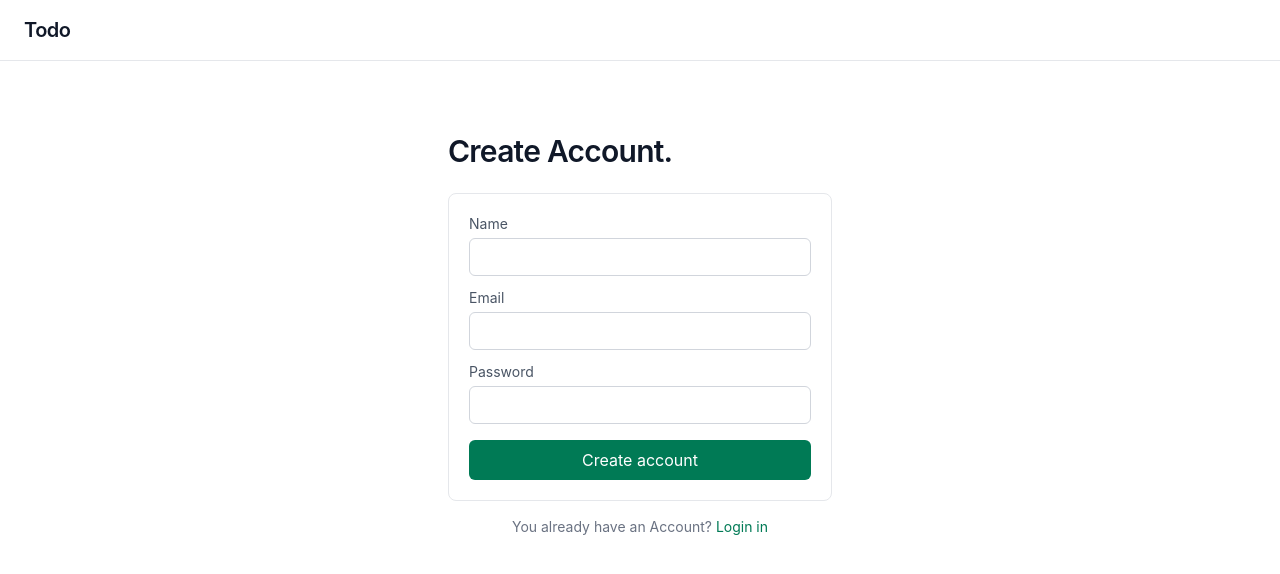
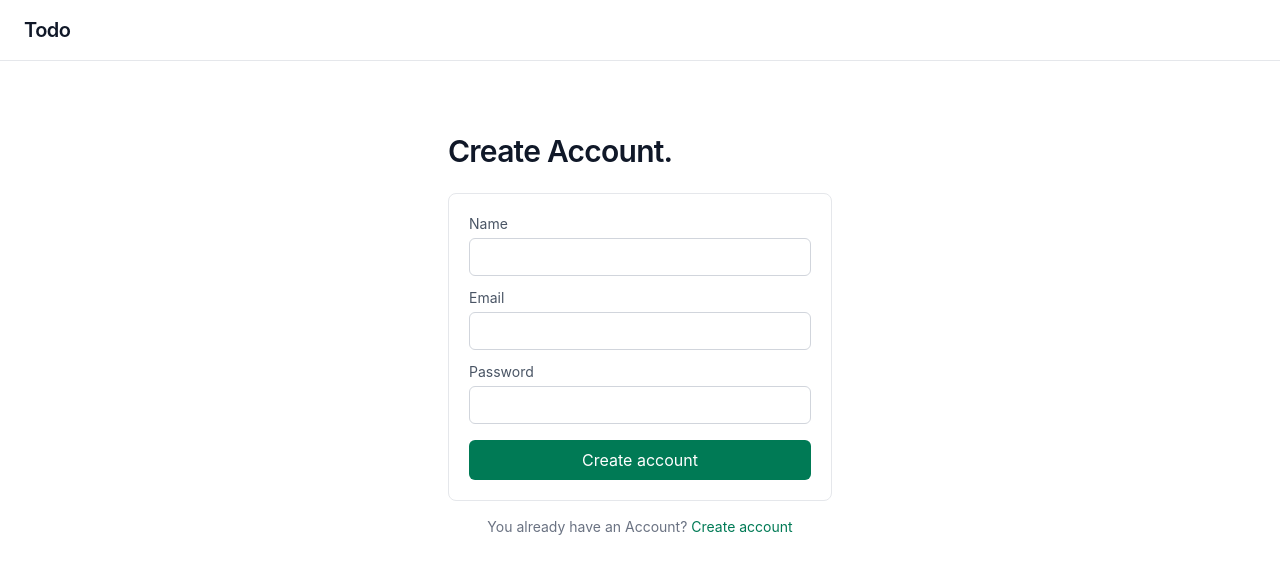
Before and after one commit to gajendra-sharma-dev/Full-Stack-Todoapplication, a React app in the folder frontend/: page /register in a window 1280 px wide. Shown: the top 574 px of the page. Built offline with nearby package versions, Linux system fonts and the light colour scheme; the HTML template or start-up script is replaced by a standard one.

Commit message:
Update Register.jsx

```diff
--- a/frontend/src/pages/Register.jsx
+++ b/frontend/src/pages/Register.jsx
@@ -82,7 +82,7 @@ export default function Register() {
       </form>
 
       <p className="text-center text-gray-500 mt-4 text-sm">
-        You already have an Account? <Link to="/login" className="text-emerald-700">Login in</Link>
+        You already have an Account? <Link to="/login" className="text-emerald-700">Create account</Link>
       </p>
     </div>
   )
```
